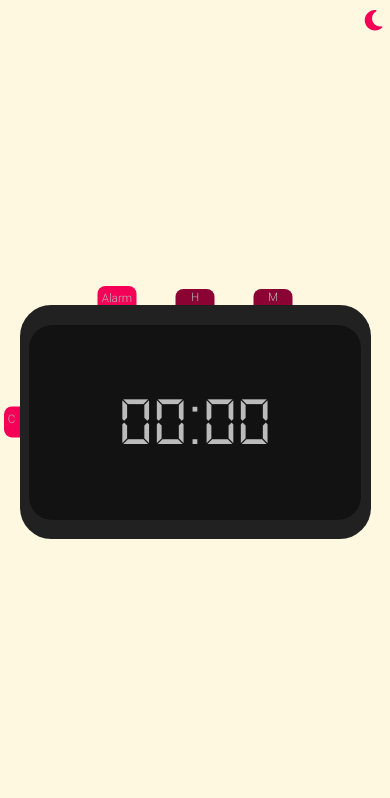
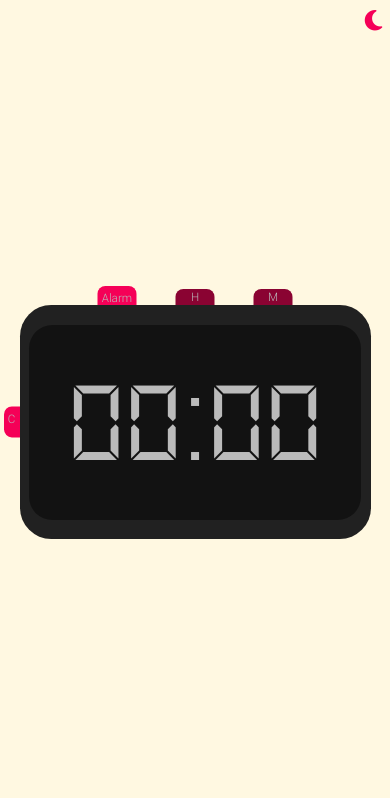
Before and after one commit to fabiobrug/alarm-clock, a plain HTML site: page index.html in a window 390 px wide. Shown: the top 798 px of the page. Drawn offline with Linux system fonts and the light colour scheme.

Commit message:
alarm-clock 1.0.7

```diff
--- a/assets/css/style.css
+++ b/assets/css/style.css
@@ -245,7 +245,7 @@ body,
   .screen {
     height: 50vw;
     width: 85vw;
-    font-size: 18vw;
+    font-size: 30vw;
     border-radius: 6vw;
   }
 
```
